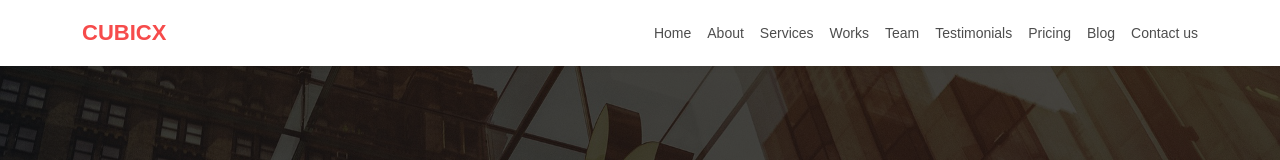
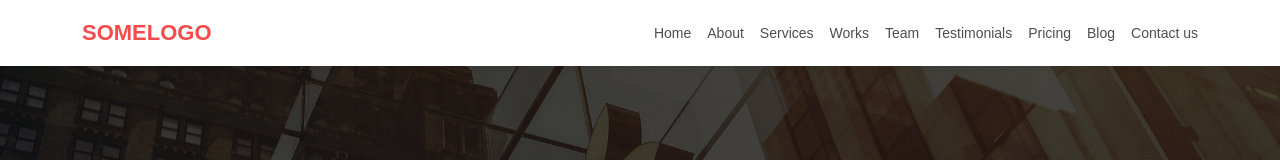
Before and after one commit to Al-Vait1235711/react-t0, a React (Vite) app in the folder fe101/: page / in a window 1280 px wide. Shown: the top 160 px of the page. Built offline with nearby package versions, Linux system fonts and the light colour scheme.

Commit message:
Update header.jsx

```diff
--- a/fe101/src/components/header.jsx
+++ b/fe101/src/components/header.jsx
@@ -10,7 +10,7 @@ export default function AppHeader(){
     return(
         <Navbar expand="sm" className="bg-body-tertiary">
       <Container>
-        <Navbar.Brand href="#home">Cubicx</Navbar.Brand>
+        <Navbar.Brand href="#home">SomeLogo</Navbar.Brand>
         <Navbar.Toggle aria-controls="basic-navbar-nav" />
         <Navbar.Collapse id="basic-navbar-nav">
           <Nav className="me-auto">
```
